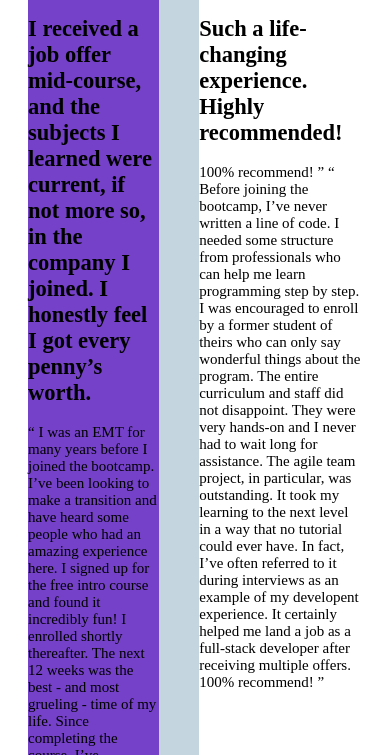
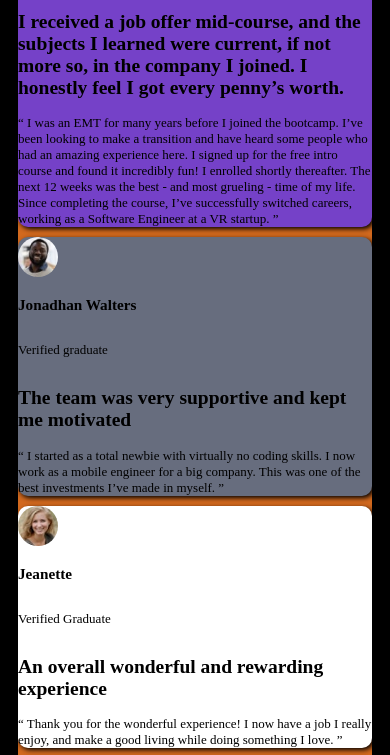
Before and after one commit to kimani-25-kikis/Grid, a plain HTML site: page index.html in a window 390 px wide. Shown: the part 158-913 px from the top of the page. Drawn offline with Linux system fonts and the light colour scheme.

Commit message:
Box shadow changes

```diff
--- a/style.css
+++ b/style.css
@@ -1,76 +1,108 @@
 body{
     background-color: #fff;
-    font-size: 15px;
-    padding: 20px;
+    font-size: 13px;
+    padding: 10px;
 }
 .container{
     background-color: #c4d5e0;
     display: grid;
-    grid-template-columns: repeat(2 1fr);
+    grid-template-columns: repeat(4 1fr);
+    grid-template-rows: repeat(2 1fr);
     grid-auto-flow: column;
     justify-content: start;
-    gap:20px;
-    border-radius: 15px;
-
-
-
+    gap: 10px;
+    border-radius: 10px;
+    width: 95%;
 }
 .item1{
     background-color:  hsl(263, 55%, 52%);
     grid-column: 1 /span 2;
     grid-row: 1/span 1;
-    border-radius: 15px;
+    border-radius: 10px;
+    box-shadow: 2px 2px 5px black;
 }
 .item2{
     background-color: hsl(224, 10%, 45%);
     grid-column: 3 /span 1;
     grid-row: 1 / span 1;
-    border-radius: 15px;
+    border-radius: 10px;
+    box-shadow: 2px 2px 5px black;
 }
 .item3{
     background-color: #fff;
     grid-column: 1 /span 1;
     grid-row: 2 / span 1;
-    border-radius: 15px;
+    border-radius: 10px;
+    box-shadow: 2px 2px 5px black;
 }
 .item4{
     background-color:  hsl(0, 0%, 7%);
     grid-column: 2 /span 2;
     grid-row: 2/ span 1;
-    border-radius: 15px;
+    border-radius: 10px;
+    box-shadow: 2px 2px 5px black;
     color: white;
 }
 .item5{
     background-color: #fff;
     grid-column: 4 /span 1;
     grid-row: 1 / span 2;
-    border-radius: 15px;
+    border-radius: 10px;
+    box-shadow: 2px 2px 5px black;
 }
 .image{
     border-radius: 50px;
+    height: 40px;
+    width: 40px;
 }
-@media only screen and (max-width: 601px) {
+.header2{
+    display: flex;
+    flex-direction: column;
+}
+/* @media screen and (min-width: 481px){
     .container{
-      grid-template-columns: 1fr;
+        background-color: greenyellow;
+        display: flex;
+        flex-direction: column;
+    }
+}
+@media screen and (min-width: 769px){
+    .container{
+        background-color: rgb(35, 101, 201);
+        display: flex;
+        flex-direction: column;
+    }
+}
+@media screen and (min-width: 1025px){
+    .container{
+        background-color: rgb(18, 195, 207);
+        display: flex;
+        flex-direction: column;
+    }
+}
+@media screen and (min-width: 1201px){
+    .container{
+        background-color: rgb(219, 73, 175);
+        grid-column: 4 /span 1;
+        grid-row: 1 / span 2;
+    }
+} */
+ @media screen and (max-width:400px){
+     .container{
+        width:100%;
+        background-color:chocolate;
+        display: flex;
+        flex-direction: column;
+        }
+    body{
+        background-color: black;
+    }
+}
+@media screen and (min-width:401px) and (max-width:768px){
+    .container{
+        background-color:bisque;
+        display: flex;
+        flex-direction: column;
 
     }
-    .iem1,
-    .item2,
-    .item3,
-    .item4,
-    item5{
-        grid-column: 1 / span 1;
-        min-height: 50px;
-        grid-row: auto;
-        min-height: auto;
-    }
-    .container .header{
-        grid-auto-flow: row;
-        justify-content: start;
-    }
-    .container .image{
-        width: 50px;
-        height: 50px;
-    }
-
 }
```
